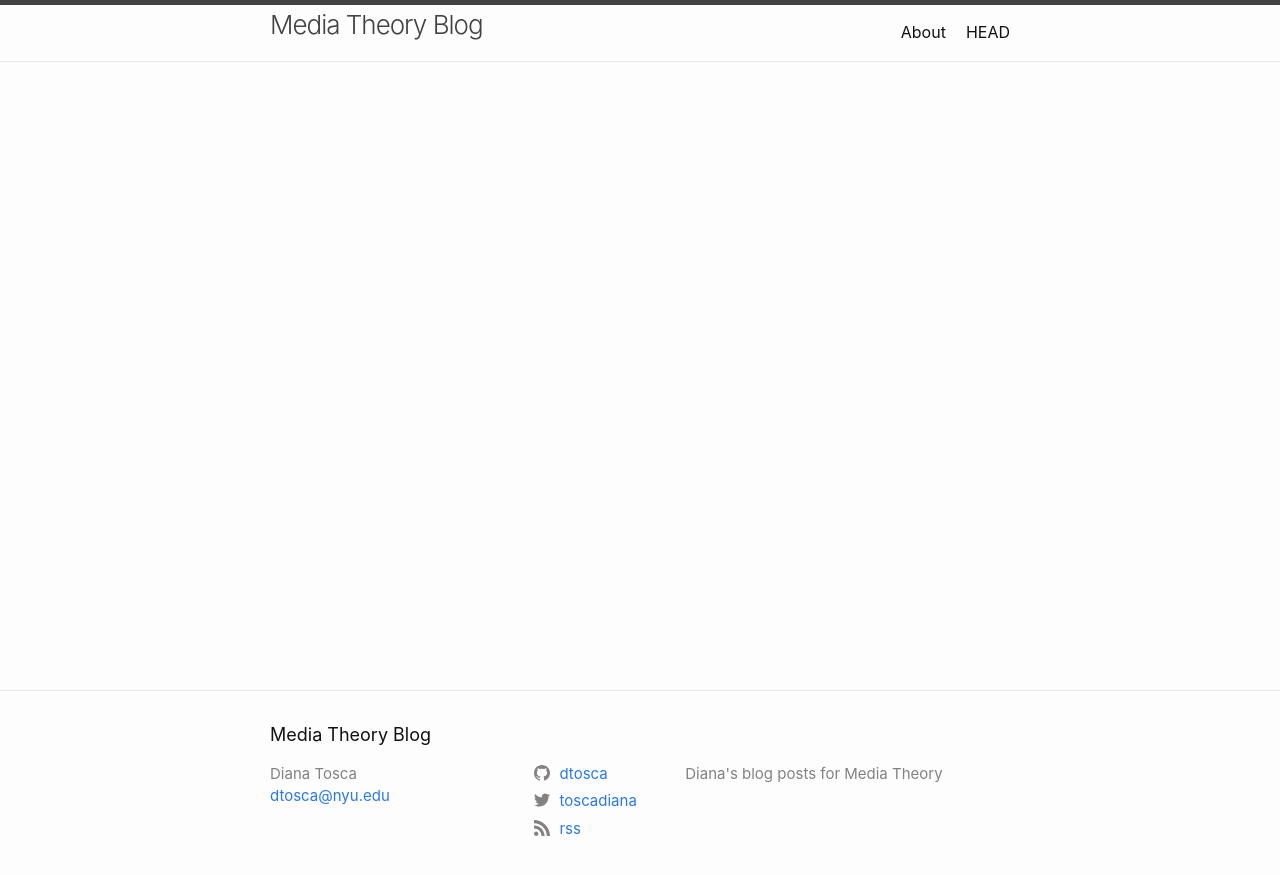
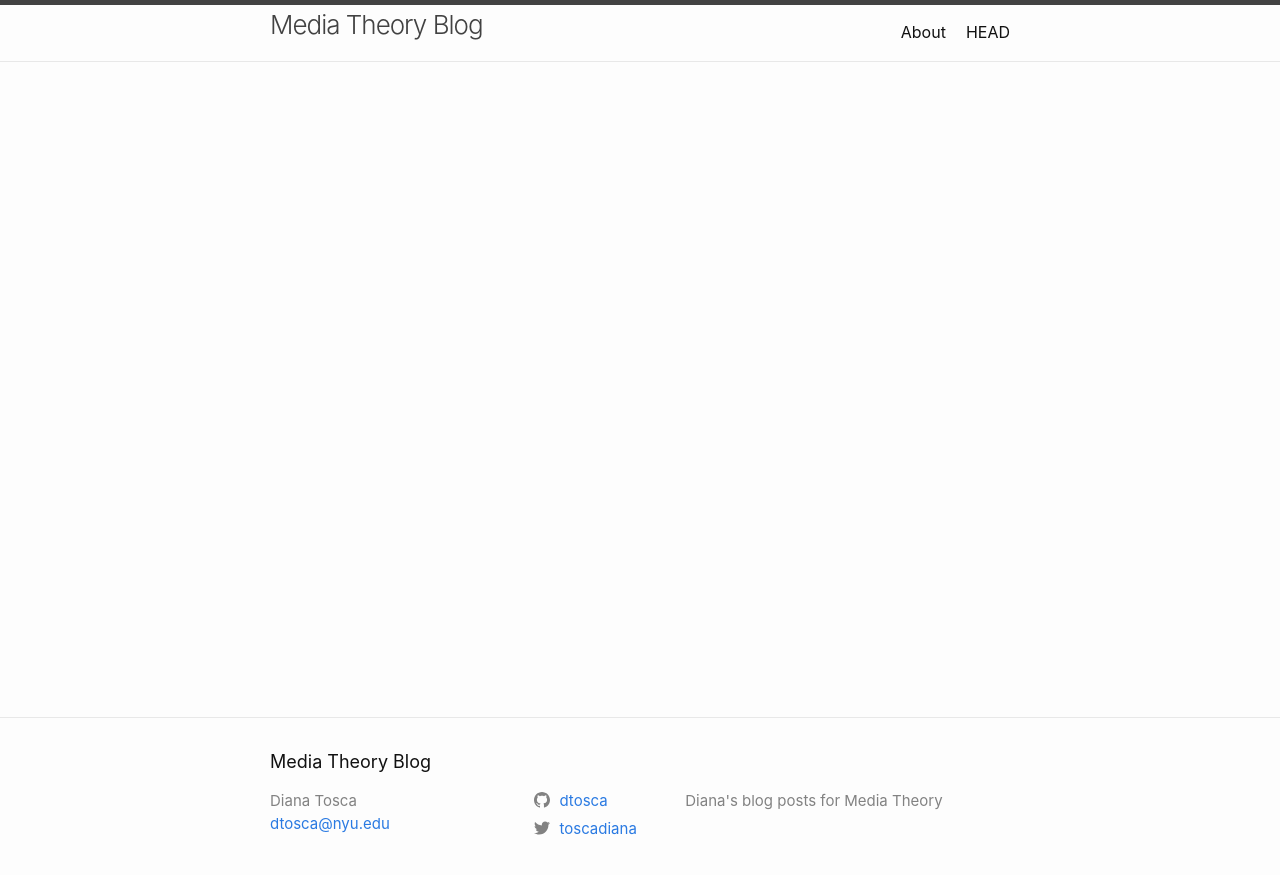
Before and after one commit to dtosca/media-theory, a Jekyll site: the page built from index.md, in a window 1280 px wide. Shown: the top 875 px of the page. Built offline with Jekyll 4.4.1, drawn with Linux system fonts in a browser that asks for light colours.

Commit message:
upadting config

```diff
--- a/_config.yml
+++ b/_config.yml
@@ -7,7 +7,6 @@ description: > # this means to ignore newlines until "twitter_username:"
 # social links
 twitter_username: toscadiana
 github_username:  dtosca
-rss: rss
 # dribbble_username: jekyll
 # facebook_username: jekyll
 # flickr_username: jekyll
```
